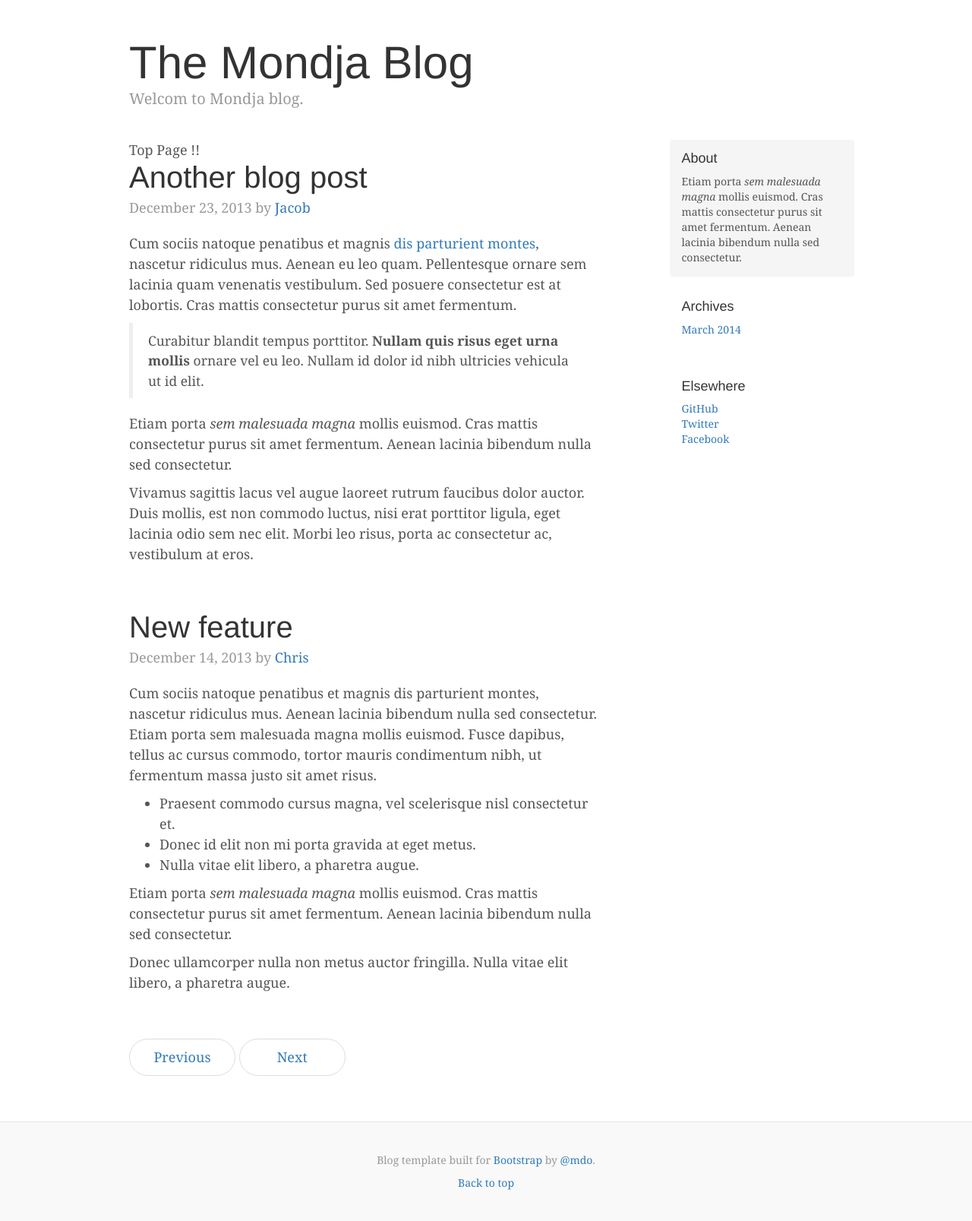
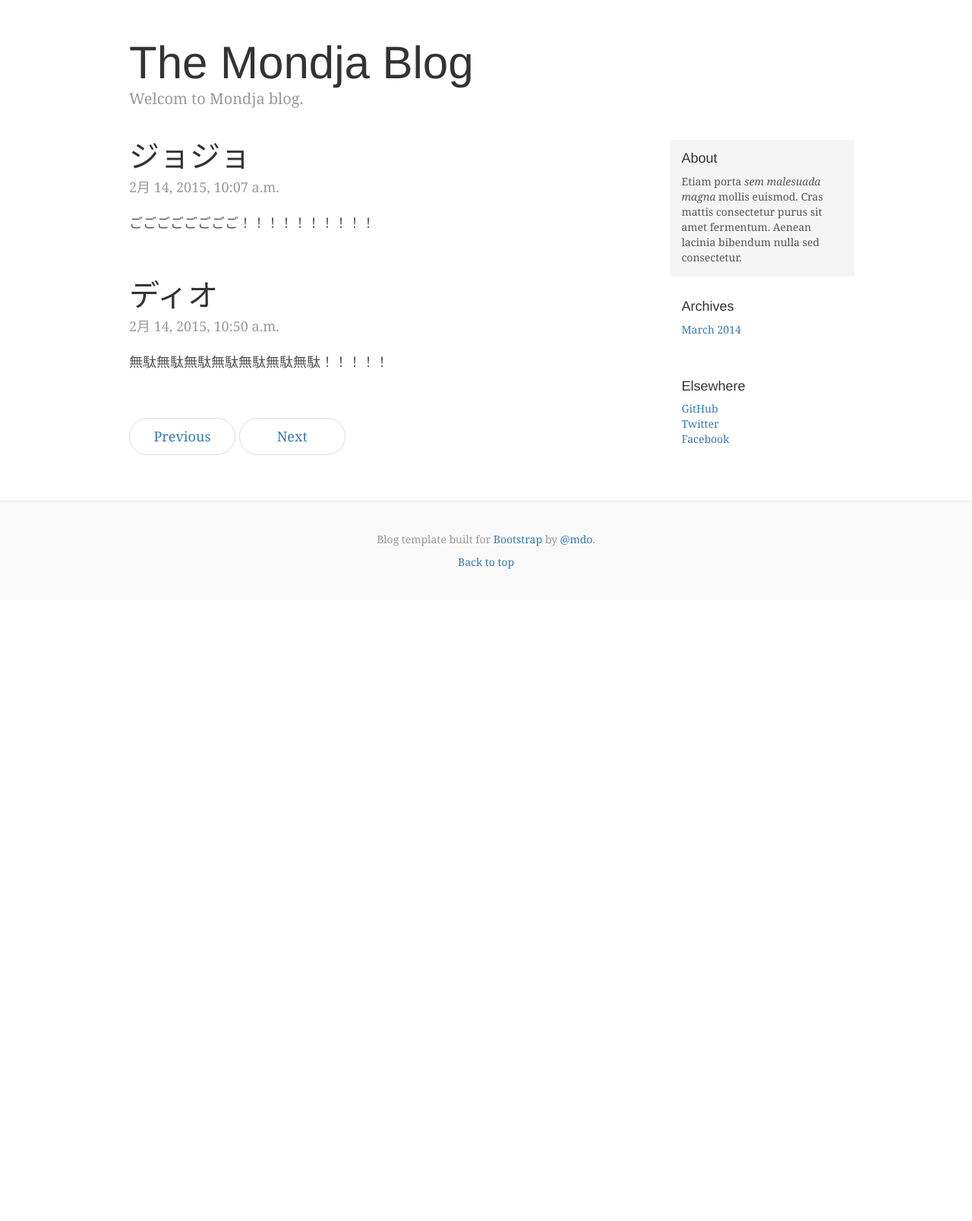
Before and after one commit to y-tsutsu/mondja-blog, a Django app: template mondja/static/templates/top.html in a window 1280 px wide. Shown: the part 60-1667 px from the top of the page at 76% size. After the commit the page ends 809 px from the top, so only its background shows below. Run offline with Django 3.2, Linux system fonts and the light colour scheme; the template is opened without the code that fills it: values that come from a table or form of the project are taken from there, others are empty; data comes from the database, SQL or seed files in the repository; both versions use the stored data as it was after the commit; some libraries are stand-ins or nearby versions.

Commit message:
投稿記事のmodel等を追加して，Topページに表示．

```diff
--- a/mondja/mondja/settings.py
+++ b/mondja/mondja/settings.py
@@ -40,11 +40,11 @@ LOGIN_URL = '/login'
 # timezone as the operating system.
 # If running in a Windows environment this must be set to the same as your
 # system time zone.
-TIME_ZONE = 'America/Chicago'
+TIME_ZONE = 'Asia/Tokyo'
 
 # Language code for this installation. All choices can be found here:
 # http://www.i18nguy.com/unicode/language-identifiers.html
-LANGUAGE_CODE = 'en-us'
+LANGUAGE_CODE = 'ja'
 
 SITE_ID = 1
 
@@ -139,6 +139,7 @@ INSTALLED_APPS = (
     'django.contrib.admin',
     # Uncomment the next line to enable admin documentation:
     'django.contrib.admindocs',
+    'posts'
 )
 
 # A sample logging configuration. The only tangible logging
--- /dev/null
+++ b/mondja/posts/__init__.py
@@ -0,0 +1 @@
+# coding: utf-8
--- /dev/null
+++ b/mondja/posts/models.py
@@ -0,0 +1,25 @@
+"""
+Definition of models.
+"""
+
+# coding: utf-8
+
+from django.db import models
+
+class Post(models.Model):
+    title = models.CharField(max_length = 200)
+    content = models.TextField(max_length = 10000)
+    pub_date = models.DateTimeField('date published', auto_now_add = True)
+
+    def __str__(self):
+        return self.title
+
+    def get_absolute_url(self):
+        return '/entries/detail/{0}'.format(self.id)
+
+    def was_published_recently(self):
+        return self.pub_date >= timezone.now() - datetime.timedelta(days = 1)
+
+    was_published_recently.admin_order_field = 'pub_date'
+    was_published_recently.boolean = True
+    was_published_recently.short_description = 'Published recently?'
--- /dev/null
+++ b/mondja/posts/views.py
@@ -0,0 +1,3 @@
+# coding: utf-8
+
+# Create your views here.
--- a/mondja/static/templates/base.html
+++ b/mondja/static/templates/base.html
@@ -52,32 +52,6 @@
           {% block main %}
           {% endblock %}
 
-          <div class="blog-post">
-            <h2 class="blog-post-title">Another blog post</h2>
-            <p class="blog-post-meta">December 23, 2013 by <a href="#">Jacob</a></p>
-
-            <p>Cum sociis natoque penatibus et magnis <a href="#">dis parturient montes</a>, nascetur ridiculus mus. Aenean eu leo quam. Pellentesque ornare sem lacinia quam venenatis vestibulum. Sed posuere consectetur est at lobortis. Cras mattis consectetur purus sit amet fermentum.</p>
-            <blockquote>
-              <p>Curabitur blandit tempus porttitor. <strong>Nullam quis risus eget urna mollis</strong> ornare vel eu leo. Nullam id dolor id nibh ultricies vehicula ut id elit.</p>
-            </blockquote>
-            <p>Etiam porta <em>sem malesuada magna</em> mollis euismod. Cras mattis consectetur purus sit amet fermentum. Aenean lacinia bibendum nulla sed consectetur.</p>
-            <p>Vivamus sagittis lacus vel augue laoreet rutrum faucibus dolor auctor. Duis mollis, est non commodo luctus, nisi erat porttitor ligula, eget lacinia odio sem nec elit. Morbi leo risus, porta ac consectetur ac, vestibulum at eros.</p>
-          </div><!-- /.blog-post -->
-
-          <div class="blog-post">
-            <h2 class="blog-post-title">New feature</h2>
-            <p class="blog-post-meta">December 14, 2013 by <a href="#">Chris</a></p>
-
-            <p>Cum sociis natoque penatibus et magnis dis parturient montes, nascetur ridiculus mus. Aenean lacinia bibendum nulla sed consectetur. Etiam porta sem malesuada magna mollis euismod. Fusce dapibus, tellus ac cursus commodo, tortor mauris condimentum nibh, ut fermentum massa justo sit amet risus.</p>
-            <ul>
-              <li>Praesent commodo cursus magna, vel scelerisque nisl consectetur et.</li>
-              <li>Donec id elit non mi porta gravida at eget metus.</li>
-              <li>Nulla vitae elit libero, a pharetra augue.</li>
-            </ul>
-            <p>Etiam porta <em>sem malesuada magna</em> mollis euismod. Cras mattis consectetur purus sit amet fermentum. Aenean lacinia bibendum nulla sed consectetur.</p>
-            <p>Donec ullamcorper nulla non metus auctor fringilla. Nulla vitae elit libero, a pharetra augue.</p>
-          </div><!-- /.blog-post -->
-
           <nav>
             <ul class="pager">
               <li><a href="#">Previous</a></li>
--- a/mondja/static/templates/top.html
+++ b/mondja/static/templates/top.html
@@ -1,5 +1,15 @@
 {% extends "base.html" %}
 
 {% block main%}
-Top Page !!
+
+    {% for item in all_posts %}
+
+        <div class="blog-post">
+            <h2 class="blog-post-title">{{item}}</h2>
+            <p class="blog-post-meta">{{item.pub_date}}</p>
+            <p>{{item.content}}</p>
+        </div><!-- /.blog-post -->
+
+    {% endfor%}
+
 {% endblock %}
```
Also changed, not shown: mondja/app/views.py (+10 -1 lines), mondja/posts/admin.py (added, +16 -0 lines), mondja/posts/templates/index.html (added, +9 -0 lines), mondja/posts/tests.py (added, +28 -0 lines), mondja/db.sqlite3, 1 other file.
